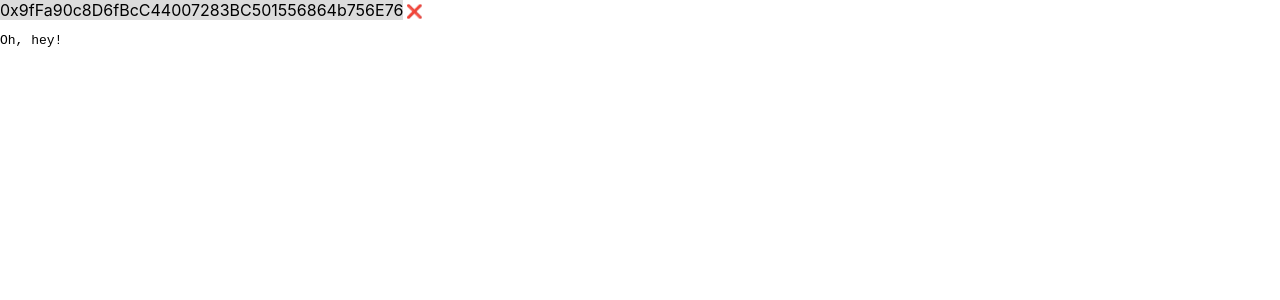
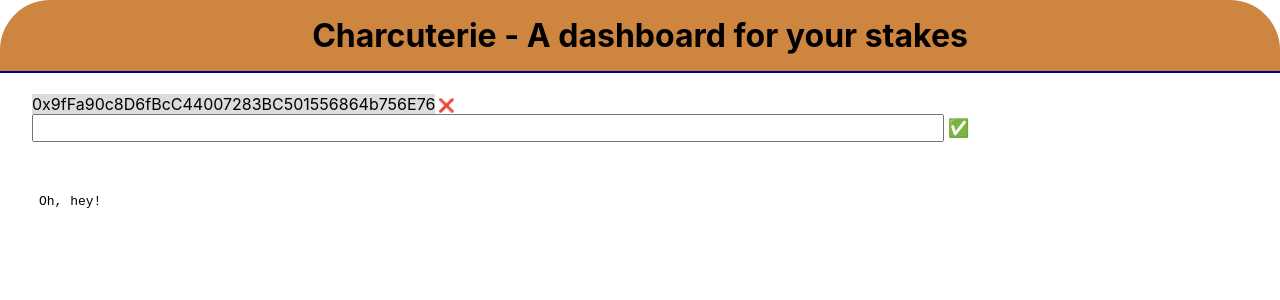
Before and after one commit to Earl-Brown/charcuterie, a Next.js app: page / in a window 1280 px wide. Shown: the top 300 px of the page. Built offline with nearby package versions, Linux system fonts and the light colour scheme.

Commit message:
Some styling

```diff
--- a/components/iconography.js
+++ b/components/iconography.js
@@ -1,12 +1,23 @@
 import styled from 'styled-components'
 
 export const RemoveButton = styled.label`
-	padding: 0.1em;
+&& {	padding: 0.1em;
 	margin: 0.1em;
 	cursor: pointer;
 	font-size: smaller;
 
 	&::after {
 		content: "\\274C"
-	}
+	}}
 `
+
+export const AddButton = styled.label`
+&& {	padding: 0.1em;
+	margin: 0.1em;
+	cursor: pointer;
+	font-size: smaller;
+
+	&::after {
+		content: "\\2705"
+	}}
+`
--- a/components/typeography.js
+++ b/components/typeography.js
@@ -1,5 +1,28 @@
 import styled from 'styled-components'
 
 export const WalletAddress = styled.label`
-	background-color: gainsboro;
+	&& {
+		background-color: gainsboro;
+	}
 `
+
+export const Title = styled.h1`
+	width: 100%;
+	background-color: peru;
+	font-size: 24pt;
+	font-weight: bold;
+	text-align: center;
+	margin-top: 0px;
+	padding-top: 0.5em;
+	padding-bottom: 0.5em;
+	border-bottom: 2px solid darkblue;
+	border-radius: 50px 50px 0px 0px;
+`
+
+export const AddressInput = styled.input`
+	width: 100%; font-size: 14pt;
+`
+
+export const Pre = styled.pre`
+	padding: 3em;
+`
--- a/controls/Pre.jsx
+++ /dev/null
@@ -1,9 +0,0 @@
-
-
-const Pre = (props) => {
-	return <pre>
-		{props.children}
-	</pre>
-}
-
-export default Pre
--- a/controls/addressList.jsx
+++ b/controls/addressList.jsx
@@ -3,16 +3,16 @@ import { WalletAddress } from "../components/typeography"
 import { RemoveButton } from "../components/iconography"
 
 export default function AddressList(props) {
-	const { addresses } = {
+	const { addresses, style } = {
 		...props
 	}
 	const { Text } = Typography
 
 	return <>
 		{addresses.map(a =>
-			<>
-				<WalletAddress>{a}</WalletAddress><RemoveButton />
-			</>
+			<div style={{ style }}>
+				<WalletAddress>{a}</WalletAddress><RemoveButton style={{ right: "1em;" }} />
+			</div>
 		)}
 	</>
 }
--- a/pages/index.js
+++ b/pages/index.js
@@ -2,9 +2,12 @@ import { useState } from 'react'
 import Head from 'next/head'
 import { useRequest } from 'ahooks'
 import styles from '../styles/Home.module.css'
-import Pre from '../controls/Pre'
 import AddressList from '../controls/addressList'
 import { GetState, SetState, DefaultState } from '../services/stateservice'
+import { Pre, Title, AddressInput } from '../components/typeography'
+import { AddButton } from '../components/iconography'
+
+const AppDescription = "Charcuterie - A dashboard for your stakes"
 
 export default function Home() {
 
@@ -24,10 +27,12 @@ export default function Home() {
 
 	return (
 		<>
-			<Head><title>Charcuterie - Monitor your Harmony One stakes</title></Head>
-			<title>Charcuterie - Monitor your Harmony One stakes</title>
-			<AddressList addresses={state.addresses}></AddressList>
-			<text></text>
+			<Head><title>{AppDescription}</title></Head>
+			<Title>{AppDescription}</Title>
+			<div className={`${styles["container"]}`}>
+				<AddressList addresses={state.addresses} style={{ width: "100%" }}></AddressList>
+				<AddressInput style={{ width: "75%" }}></AddressInput><AddButton style={{ fontSize: "110%" }}></AddButton>
+			</div>
 			<Pre>Oh, hey!</Pre>
 		</>
 	)
```
